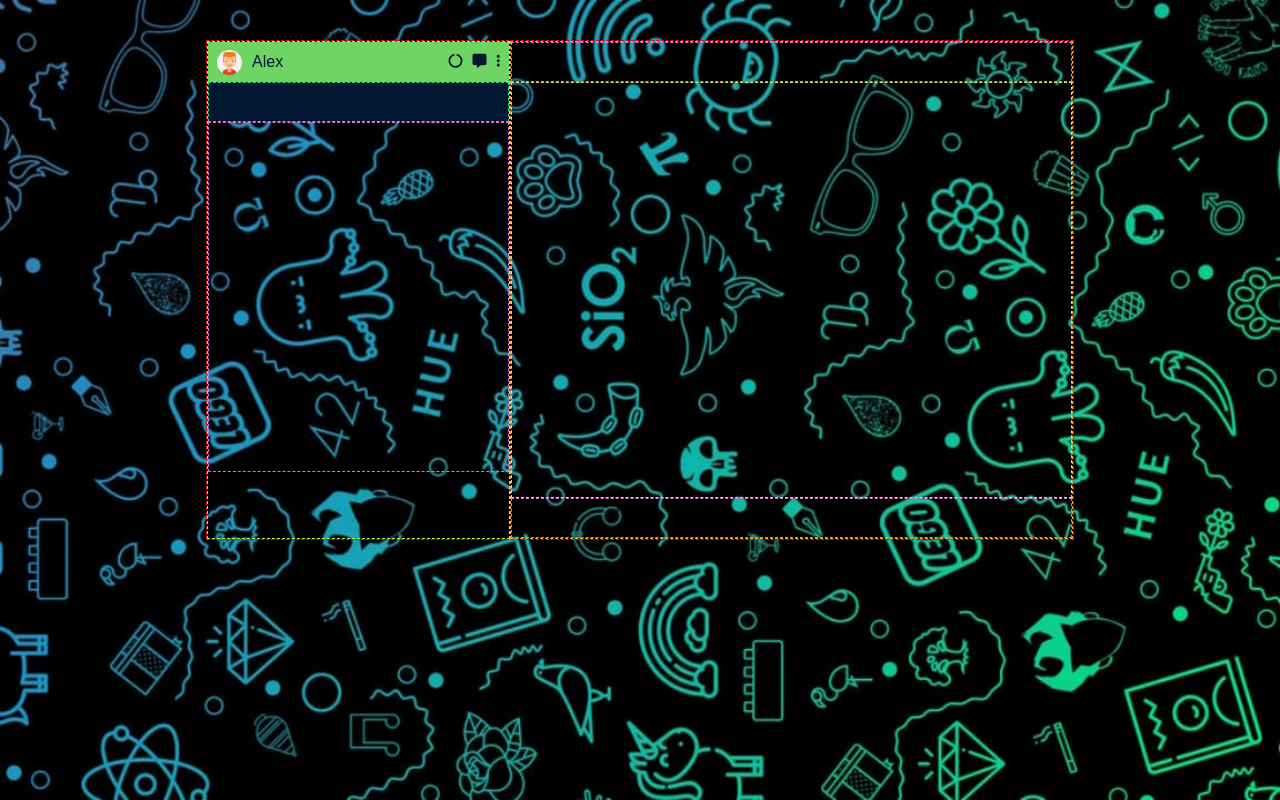
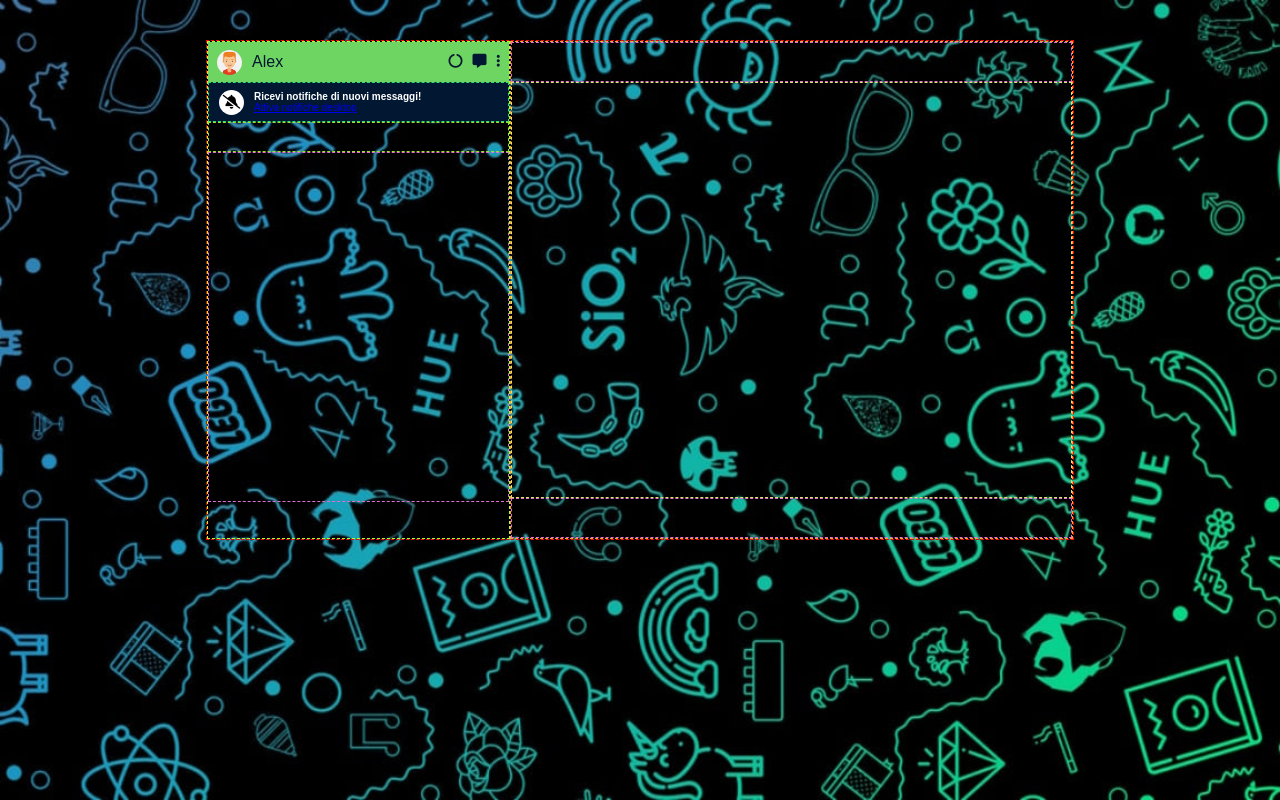
Before and after one commit to gabrielediemmanuele/vue-boolzapp, a plain HTML site: page index.html in a window 1280 px wide. Drawn offline with nearby package versions, Linux system fonts and the light colour scheme.

Commit message:
feat: add notification bar

```diff
--- a/css/style.css
+++ b/css/style.css
@@ -77,6 +77,7 @@
 .contacts-cont > .alert-bar {
   width: 100%;
   height: 40px;
+  padding: 10px;
   border: 1.5px dashed rgb(43, 226, 113);
   background-color: #021732;
 
@@ -84,11 +85,26 @@
   align-items: center;
 }
 
-.contacts-cont > .alert-bar .alert-icon-cont {
+.contacts-cont > .alert-bar .bell-cont {
+  width: 25px;
+  height: 25px;
+  background-color: white;
+  border-radius: 50%;
+
+  display: flex;
+  align-items: center;
+  justify-content: center;
 }
 
-.contacts-cont > .alert-bar .note-cont
+.contacts-cont > .alert-bar .note-cont {
+  color: white;
+  font-size: 5px;
+  margin-left: 10px;
+}
 
+.alert-bar .note-cont a {
+  font-size: 10px;
+}
 
 /** FILTER BAR **/
 .contacts-cont > .filter-bar {
--- a/index.html
+++ b/index.html
@@ -63,8 +63,13 @@
 
             <!-- ALERT BAR -->
             <div class="alert-bar">
-              <div class="alert-icon-cont"></div>
-              <div class="note-cont"></div>
+              <div class="bell-cont">
+                <i class="fa-solid fa-bell-slash fa-sm"></i>
+              </div>
+              <div class="note-cont">
+                <h1>Ricevi notifiche di nuovi messaggi!</h1>
+                <a href="#">Attiva notifiche desktop</a>
+              </div>
             </div>
 
             <!-- FILTER BAR -->
```
